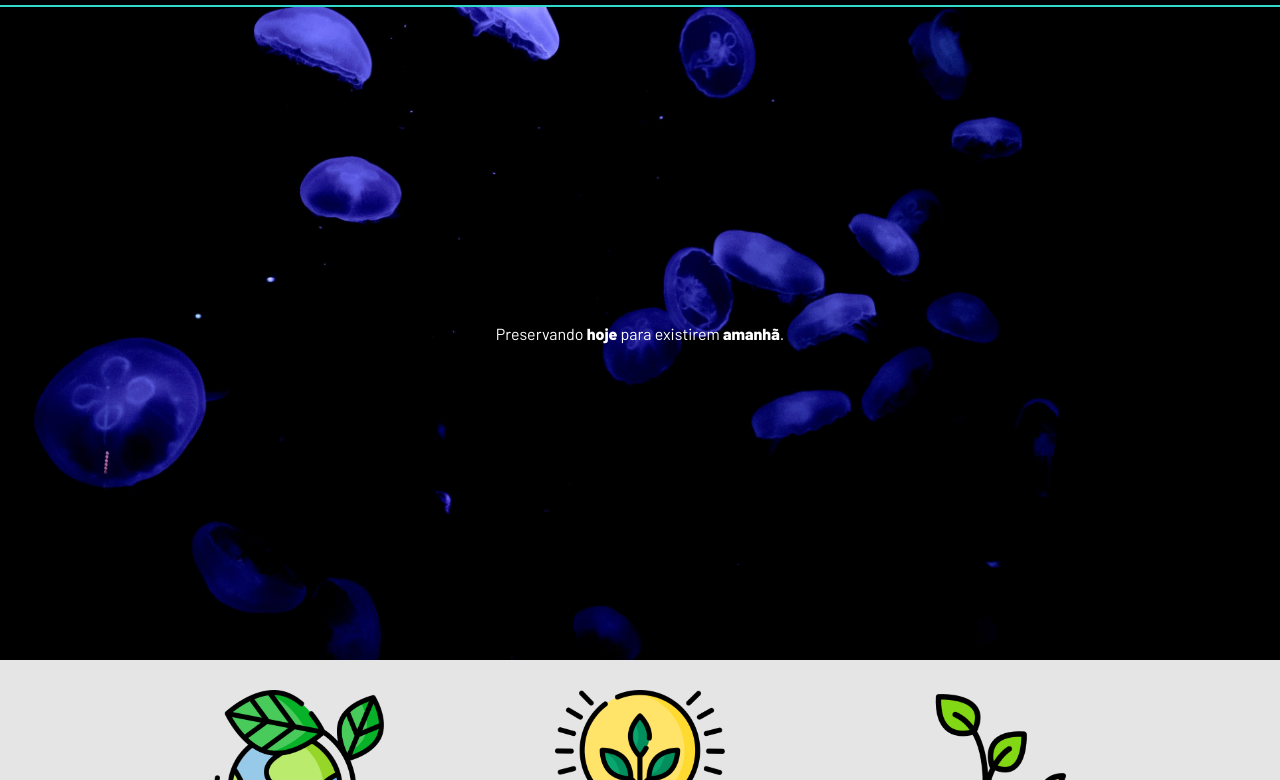
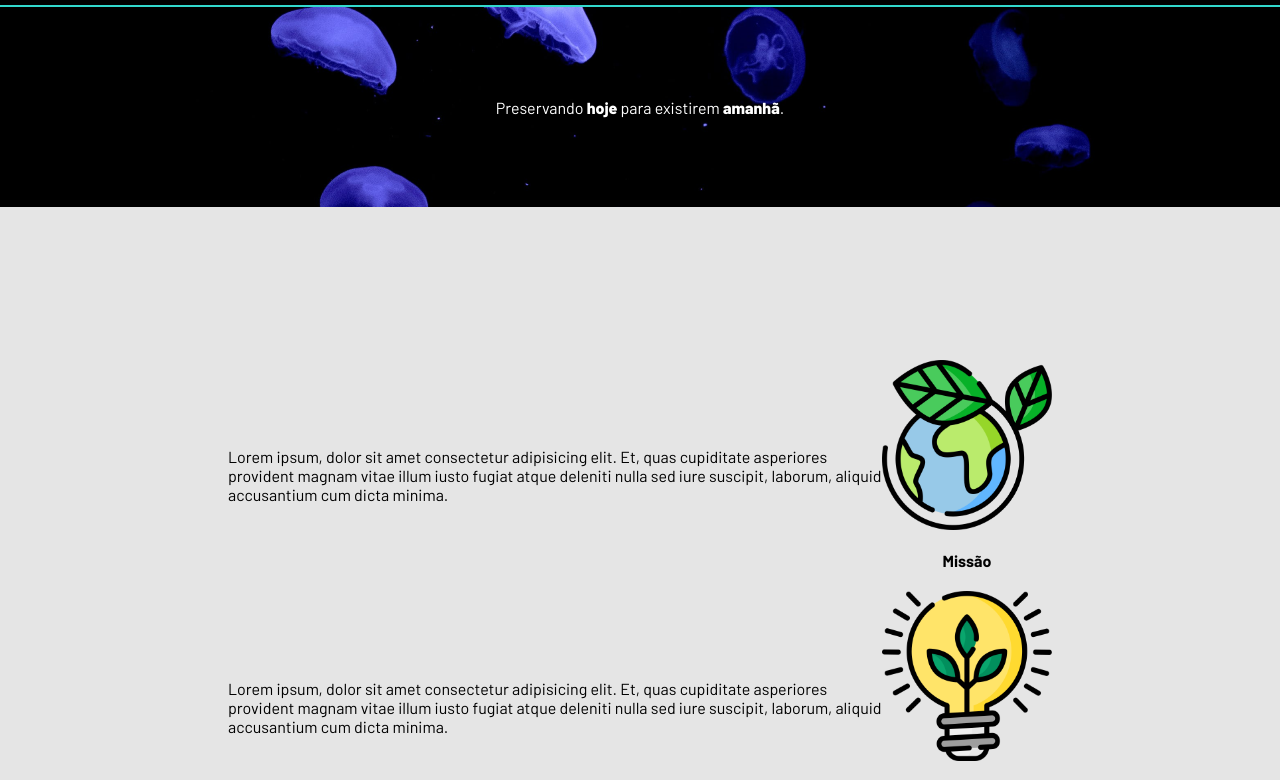
Before and after one commit to GuilhermeEduardoGS/Aquatech, a plain HTML site: page public/index.html in a window 1280 px wide. Shown: the part 75-855 px from the top of the page. Drawn offline with Linux system fonts and the light colour scheme.

Commit message:
HTML E CSS Atividade

```diff
--- a/public/index.html
+++ b/public/index.html
@@ -45,22 +45,28 @@
       <div class="container">
         <div class="boxes">
           <div class="box">
+            <div class="box1">
             <img src="../public/assets/imgs/planet-earth_color.png"> <!--Adicionamis imagem-->
             <h4>Missão</h4>
+          </div>
             <p>Lorem ipsum, dolor sit amet consectetur adipisicing elit. Et, quas cupiditate asperiores provident magnam
               vitae illum iusto fugiat atque deleniti nulla sed iure suscipit, laborum, aliquid accusantium cum dicta
               minima.</p>
           </div>
           <div class="box">
+            <div class="box1">
             <img src="../public/assets/imgs/lightbulb_color.png"> <!--Adicionamis imagem-->
             <h4>Visão</h4>
+          </div>
             <p>Lorem ipsum, dolor sit amet consectetur adipisicing elit. Et, quas cupiditate asperiores provident magnam
               vitae illum iusto fugiat atque deleniti nulla sed iure suscipit, laborum, aliquid accusantium cum dicta
               minima.</p>
           </div>
           <div class="box">
+            <div class="box1">
             <img src="../public/assets/imgs/growth_color.png"> <!--Adicionamis imagem-->
             <h4>Valores</h4>
+          </div>
             <p>Lorem ipsum, dolor sit amet consectetur adipisicing elit. Et, quas cupiditate asperiores provident magnam
               vitae illum iusto fugiat atque deleniti nulla sed iure suscipit, laborum, aliquid accusantium cum dicta
               minima.</p>
--- a/public/styles/style.css
+++ b/public/styles/style.css
@@ -47,7 +47,7 @@ body {
 /* Estilizando tudo o que for tag "a" na header. Hierarquia */
 .header a {
     text-decoration: none;
-    color: #e3b062;
+    color: white;
 }
 
 /* Estilizando a tag "agora" */
@@ -76,10 +76,10 @@ body {
 /* Estilizando o banner */
 
 .banner {
-    height: var(--tamanho-banner);
+    height: 200px;
     color: white;
     background-image: url('../assets/imgs/bg-jelly-fish-para_outras_pags.png');
-    background-size: cover;
+    background-size: 1000x;
 }
 
 /* Estilizando o container dentro do banner */
@@ -110,27 +110,35 @@ body {
     display: flex;
     justify-content: center;
     align-items: center;
+    height: 1000px ;
 }
 
 /* Estilizando os boxes dentro do container que ta dentro do Social */
 
 .social .container .boxes {
-    display: flex;
+    display: table-column;
     justify-content: space-between;
     width: 100%;
-    padding: 30px 0; /* O 0 dentro do padding pois influencia apenas um eixo, seja vertical ou horizontal. Nesse caso ta influenciando o Y e não o X*/
+    padding: 100px; /* O 0 dentro do padding pois influencia apenas um eixo, seja vertical ou horizontal. Nesse caso ta influenciando o Y e não o X*/
 }
 
 /* Estilizando o Box */
 
 .box {
     display: flex;
-    flex-direction: column;
+    flex-direction: row-reverse;
     align-items: center;
+    justify-content: center;
 }
 
 .box img {
     width: 170px;
+}
+
+.box1 {
+    display: flex;
+    flex-direction: column;
+    align-items: center;
 }
 
 /* Estilizando o footer */
```
